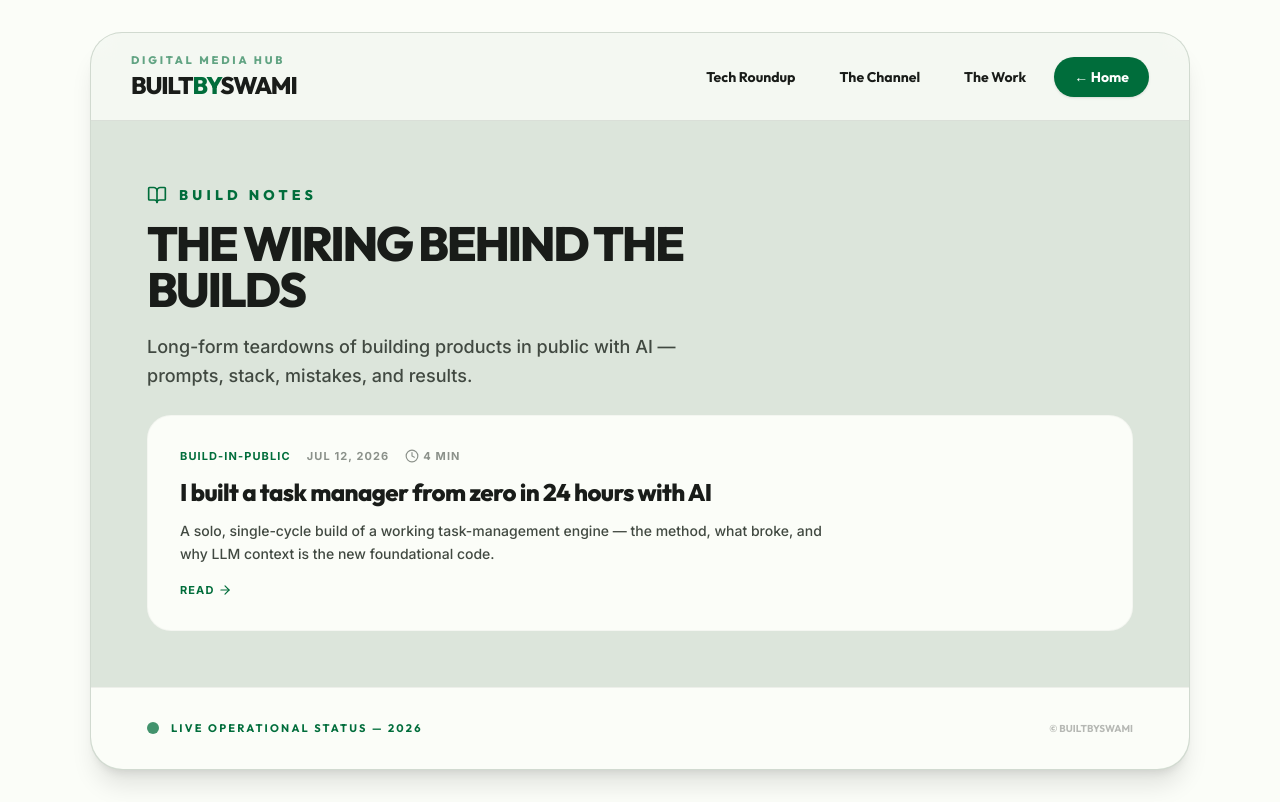
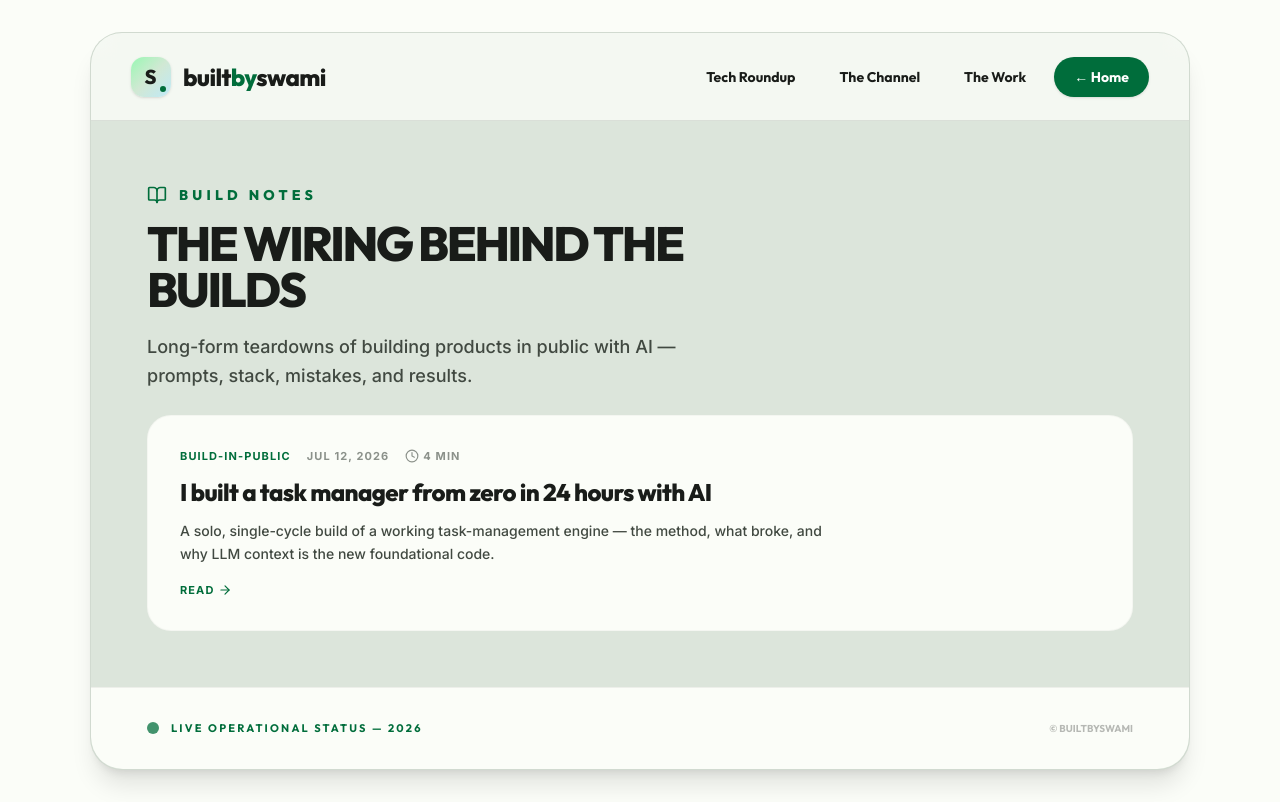
Before and after one commit to swamiguru/Swami-Guru-Portfolio, a React (Vite) app: page /notes in a window 1280 px wide. Built offline with nearby package versions, Linux system fonts and the light colour scheme.

Commit message:
feat(brand): new nav logo — 'S.' monogram tile + lowercase builtbyswami wordmark
- Shared BrandLogo component used across Home/Notes/Tech navs
- Remove 'Digital Media Hub' eyebrow text
- Keeps the site's M3 green palette (mint->blue tile, green 'by' + dot)

```diff
--- /dev/null
+++ b/src/components/BrandLogo.tsx
@@ -0,0 +1,26 @@
+/**
+ * @license
+ * SPDX-License-Identifier: Apache-2.0
+ */
+
+import { Link } from "react-router-dom";
+
+/**
+ * Brand lockup: the "S." monogram tile + the builtbyswami wordmark.
+ * Uses the site's Material-3 green palette to stay on-brand.
+ */
+export default function BrandLogo() {
+  return (
+    <Link to="/" className="flex items-center gap-3 group" aria-label="builtbyswami — home">
+      <span className="relative w-9 h-9 md:w-10 md:h-10 rounded-[13px] bg-gradient-to-br from-m3-primary-container via-m3-secondary-container to-m3-tertiary-container flex items-center justify-center shadow-sm shrink-0 group-hover:shadow-md transition-shadow">
+        <span className="display text-lg md:text-xl font-extrabold text-m3-on-surface leading-none -translate-x-[0.5px]">
+          S
+        </span>
+        <span className="absolute bottom-[5px] right-[5px] w-[6px] h-[6px] rounded-full bg-m3-primary" />
+      </span>
+      <span className="display text-xl md:text-2xl font-extrabold tracking-tight text-m3-on-surface lowercase leading-none">
+        built<span className="text-m3-primary">by</span>swami
+      </span>
+    </Link>
+  );
+}
--- a/src/pages/Home.tsx
+++ b/src/pages/Home.tsx
@@ -19,6 +19,7 @@ import { SOCIALS } from "../data/socials";
 import { getLatestDigest, formatDigestDate } from "../data/social";
 import { getLatestNotes, formatNoteDate } from "../data/notes";
 import Carousel from "../components/Carousel";
+import BrandLogo from "../components/BrandLogo";
 
 const YOUTUBE = "https://www.youtube.com/@builtbyswami";
 
@@ -83,14 +84,7 @@ export default function Home() {
 
         {/* 01 — Nav */}
         <header className="h-[70px] md:h-[88px] border-b border-m3-outline/20 flex items-center justify-between px-6 md:px-10 bg-m3-surface/80 backdrop-blur-md sticky top-0 z-30">
-          <Link to="/" className="flex flex-col group">
-            <span className="font-display text-[9px] md:text-[11px] uppercase tracking-[0.25em] font-black text-m3-primary/60">
-              Digital Media Hub
-            </span>
-            <span className="display text-xl md:text-2xl font-extrabold tracking-tighter uppercase text-m3-on-surface">
-              Built<span className="text-m3-primary">By</span>Swami
-            </span>
-          </Link>
+          <BrandLogo />
           <div className="flex items-center gap-2 md:gap-3 font-display font-bold text-sm">
             <Link
               to="/tech-roundup"
--- a/src/pages/Notes.tsx
+++ b/src/pages/Notes.tsx
@@ -7,6 +7,7 @@ import { useEffect } from "react";
 import { Link } from "react-router-dom";
 import { ArrowRight, Clock, BookOpen } from "lucide-react";
 import { NOTES, formatNoteDate } from "../data/notes";
+import BrandLogo from "../components/BrandLogo";
 
 const YOUTUBE = "https://www.youtube.com/@builtbyswami";
 
@@ -26,14 +27,7 @@ export default function Notes() {
       <div className="max-w-[1100px] mx-auto min-h-[90vh] flex flex-col relative bg-m3-surface-variant overflow-hidden shadow-xl rounded-m3-xl md:rounded-[32px] border border-m3-outline/10">
 
         <header className="h-[70px] md:h-[88px] border-b border-m3-outline/20 flex items-center justify-between px-6 md:px-10 bg-m3-surface/80 backdrop-blur-md sticky top-0 z-30">
-          <Link to="/" className="flex flex-col group">
-            <span className="font-display text-[9px] md:text-[11px] uppercase tracking-[0.25em] font-black text-m3-primary/60">
-              Digital Media Hub
-            </span>
-            <span className="display text-xl md:text-2xl font-extrabold tracking-tighter uppercase text-m3-on-surface">
-              Built<span className="text-m3-primary">By</span>Swami
-            </span>
-          </Link>
+          <BrandLogo />
           <div className="flex items-center gap-2 md:gap-3 font-display font-bold text-sm">
             <Link to="/tech-roundup" className="hidden md:inline-block px-4 py-2.5 hover:bg-m3-surface-variant text-m3-on-surface rounded-m3-full transition-all">Tech Roundup</Link>
             <a href={YOUTUBE} target="_blank" rel="noopener noreferrer" className="hidden md:inline-block px-4 py-2.5 hover:bg-m3-surface-variant text-m3-on-surface rounded-m3-full transition-all">The Channel</a>
--- a/src/pages/Tech.tsx
+++ b/src/pages/Tech.tsx
@@ -7,6 +7,7 @@ import { useEffect } from "react";
 import { Link } from "react-router-dom";
 import { ArrowRight, Sparkles } from "lucide-react";
 import { DIGESTS, formatDigestDate } from "../data/social";
+import BrandLogo from "../components/BrandLogo";
 
 const YOUTUBE = "https://www.youtube.com/@builtbyswami";
 
@@ -26,14 +27,7 @@ export default function Tech() {
       <div className="max-w-[1100px] mx-auto min-h-[90vh] flex flex-col relative bg-m3-surface-variant overflow-hidden shadow-xl rounded-m3-xl md:rounded-[32px] border border-m3-outline/10">
 
         <header className="h-[70px] md:h-[88px] border-b border-m3-outline/20 flex items-center justify-between px-6 md:px-10 bg-m3-surface/80 backdrop-blur-md sticky top-0 z-30">
-          <Link to="/" className="flex flex-col group">
-            <span className="font-display text-[9px] md:text-[11px] uppercase tracking-[0.25em] font-black text-m3-primary/60">
-              Digital Media Hub
-            </span>
-            <span className="display text-xl md:text-2xl font-extrabold tracking-tighter uppercase text-m3-on-surface">
-              Built<span className="text-m3-primary">By</span>Swami
-            </span>
-          </Link>
+          <BrandLogo />
           <div className="flex items-center gap-2 md:gap-3 font-display font-bold text-sm">
             <Link to="/tech-roundup" className="hidden md:inline-block px-4 py-2.5 hover:bg-m3-surface-variant text-m3-on-surface rounded-m3-full transition-all">Tech Roundup</Link>
             <a href={YOUTUBE} target="_blank" rel="noopener noreferrer" className="hidden md:inline-block px-4 py-2.5 hover:bg-m3-surface-variant text-m3-on-surface rounded-m3-full transition-all">The Channel</a>
```
